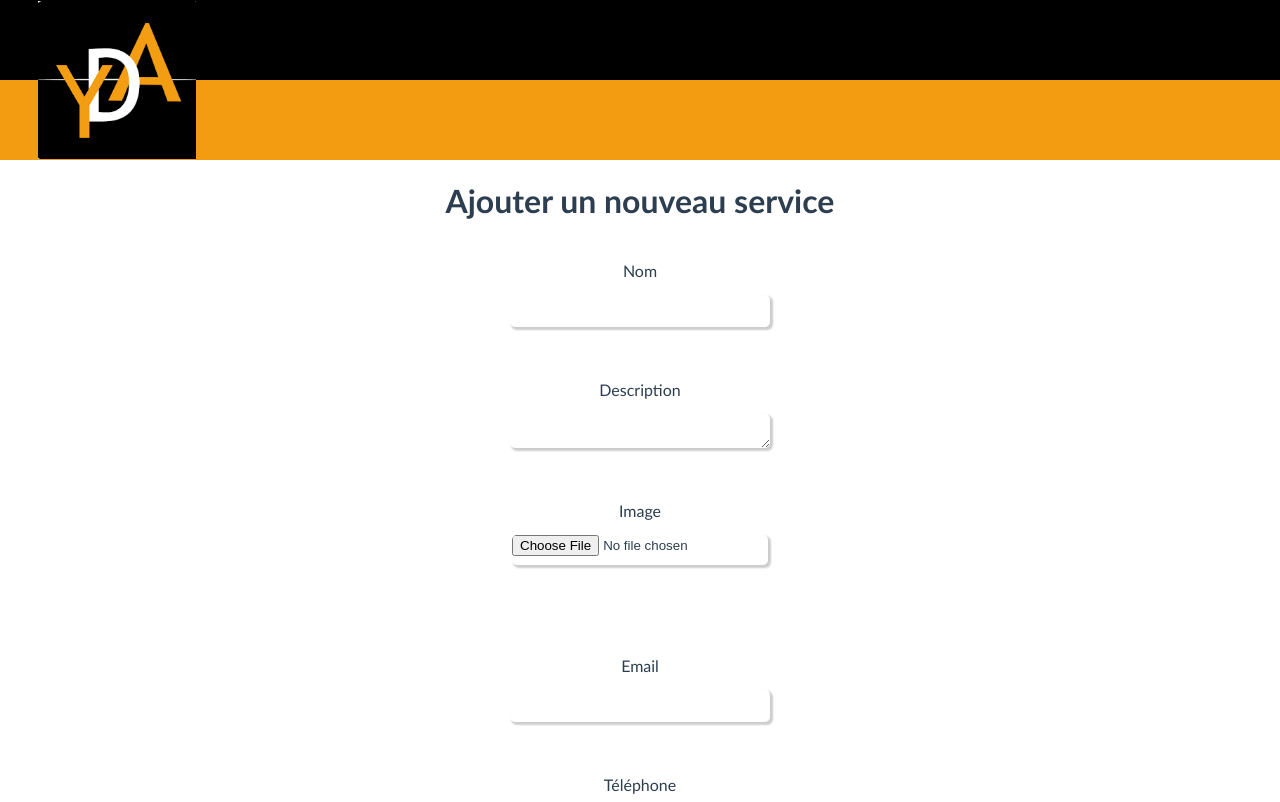
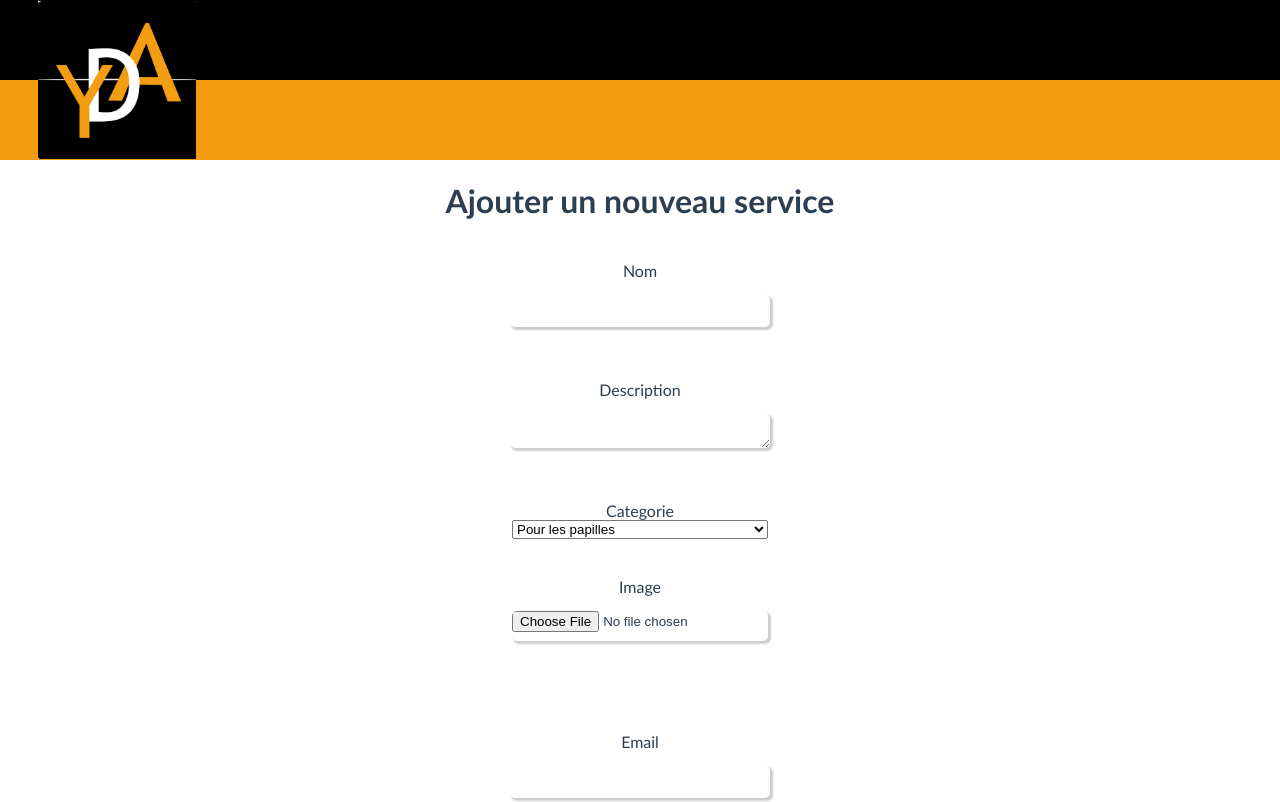
Before and after one commit to Thomas-GALLOIS/YDA-Front, a Vue app: page /addService in a window 1280 px wide. Shown: the top 802 px of the page. Built offline with nearby package versions, Linux system fonts and the light colour scheme.

Commit message:
select addservice

```diff
--- a/src/views/AddService.vue
+++ b/src/views/AddService.vue
@@ -13,6 +13,18 @@
         <label for="description">Description</label>
 
         <textarea id="description" v-model="description"></textarea>
+        <br />
+        <br />
+        <label for="categories">Categorie</label>
+        <select name="categories" id="categories">
+          <option value="papilles">Pour les papilles</option>
+          <option value="bien_etre">Pour le bien-être</option>
+          <option value="maison">Pour la maison</option>
+          <option value="quotidien">Pour le quotidien</option>
+          <option value="daily">Les idées Coffrets Your Daily</option>
+          <option value="assistantes">Les services de vos assistantes</option>
+          <option value="autres">Autres</option>
+        </select>
         <br />
         <br />
         <label for="image">Image</label>
@@ -102,6 +114,11 @@ export default {
 };
 </script>
 <style scoped>
+select {
+  width: 50%;
+  margin-left: 25%;
+  /* margin-right: 0%; */
+}
 .form_add_service {
   width: 100%;
 }
```
